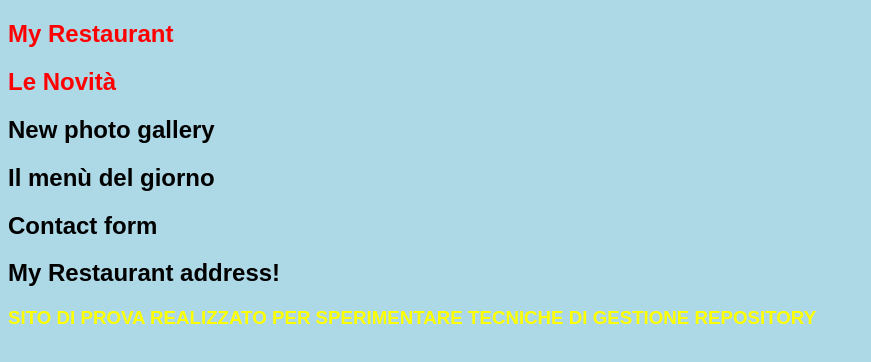
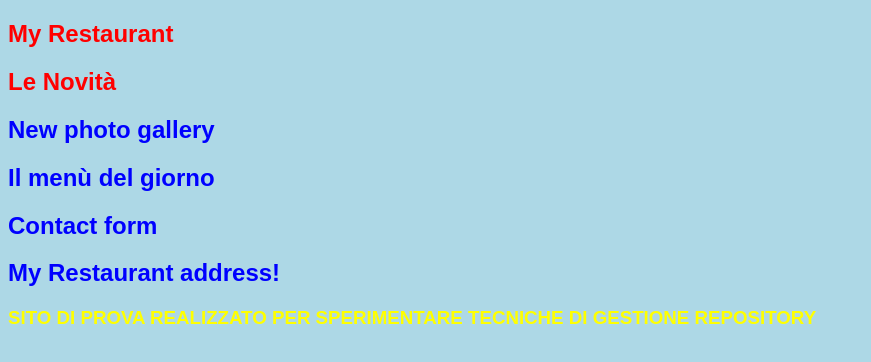
Before and after one commit to ulisse18/my-restaurant, a plain HTML site: page index.html in a window 1280 px wide. Shown: the whole page, without its empty margins (0-871 px from the left). Drawn offline with Linux system fonts and the light colour scheme.

Commit message:
modifiche stile 3

```diff
--- a/style.css
+++ b/style.css
@@ -5,6 +5,9 @@ body{
 h1 {
     color: red;
 }
+h2 {
+    color: blue
+}
 h3 {
     color: yellow;
 }
```
